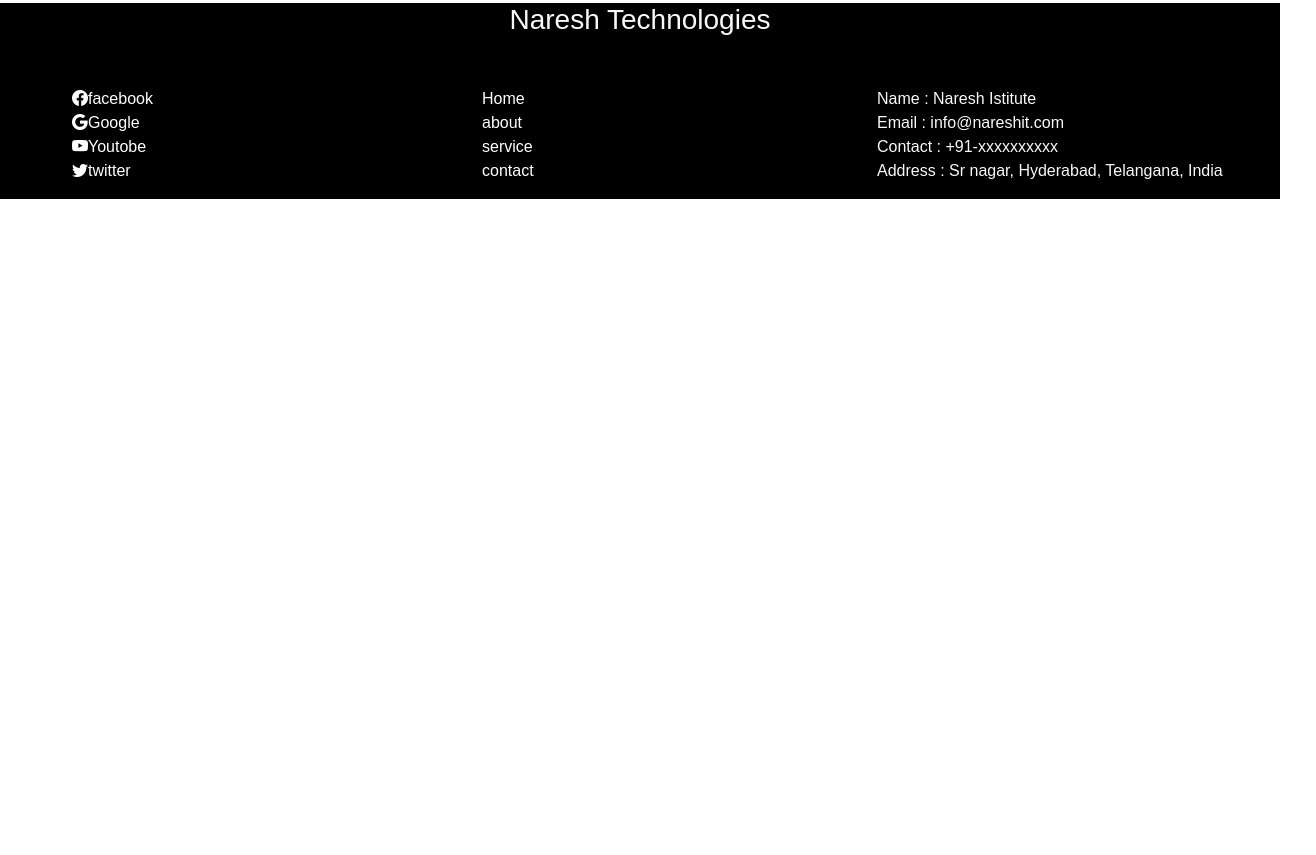
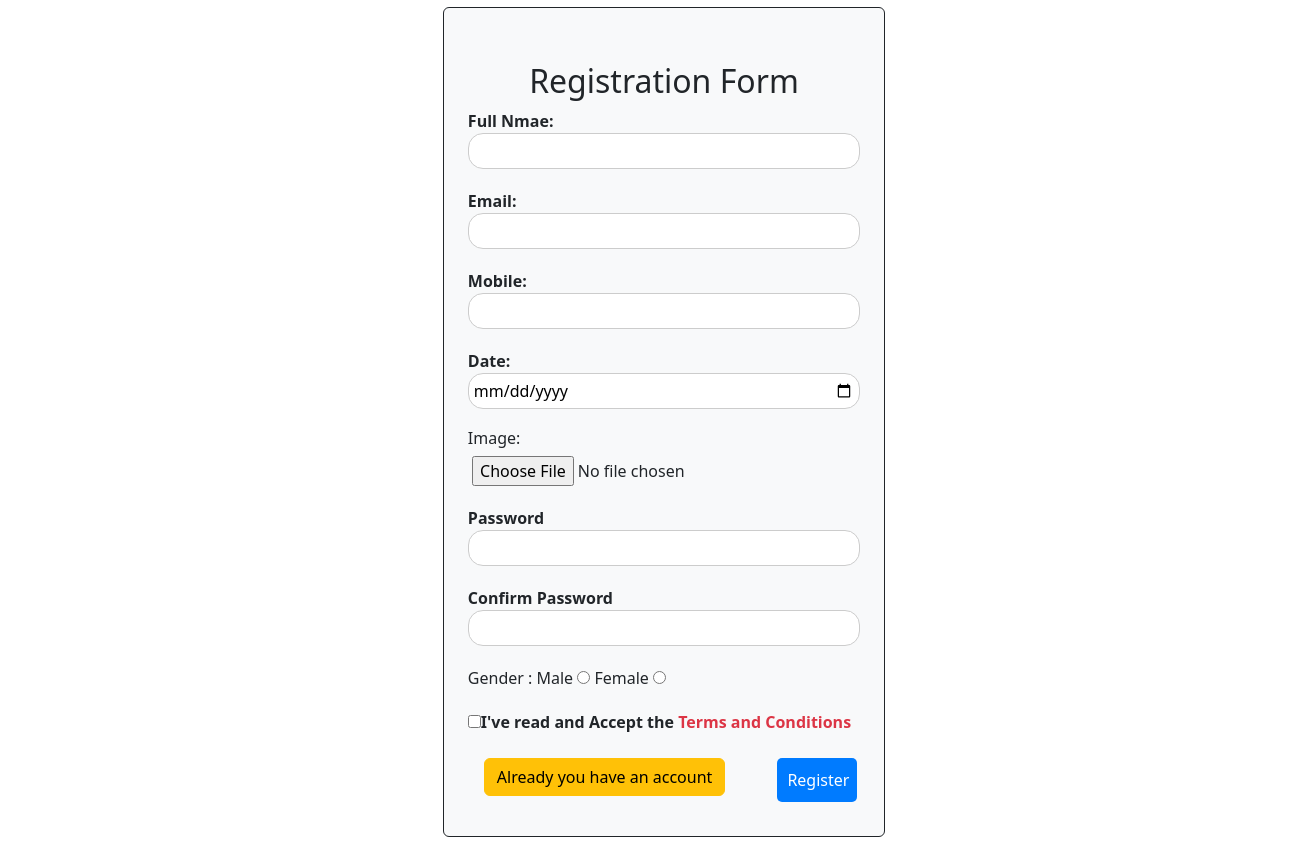
Before and after one commit to theamritraj/Naresh-it-website, a website: page register.html in a window 1280 px wide. Shown: the part 205-1060 px from the top of the page, 1316 px wide, since content can reach past the window. Before the commit the page ends 800 px from the top, so only its background shows below. Drawn offline with nearby package versions, Linux system fonts and the light colour scheme.

Commit message:
update registr

```diff
--- a/CSS/style.css
+++ b/CSS/style.css
@@ -210,3 +210,49 @@
   font-weight: bold;
   font-size: 30px;
 }
+
+
+
+
+
+
+/* registration Start*/
+h2 {
+  text-align: center;
+}
+
+.form-group {
+  margin-bottom: 20px;
+}
+
+label {
+  font-weight: bold;
+}
+
+input[type="text"],
+input[type="email"],
+input[type="mobile"],
+input[type="date"],
+input[type="password"] {
+  width: 100%;
+  padding: 5px;
+  border: 1px solid #ccc;
+  border-radius: 15px;
+  box-sizing: border-box;
+}
+
+button[type="submit"] {
+  width: 100%;
+  padding: 10px;
+  border: none;
+  border-radius: 5px;
+  background-color: #007bff;
+  color: #fff;
+  cursor: pointer;
+}
+
+button[type="submit"]:hover {
+  background-color: #0056b3;
+}
+
+/* Registration End */
--- a/register.html
+++ b/register.html
@@ -7,6 +7,10 @@
     <link rel="stylesheet" href="./node_modules/bootstrap-icons/font/bootstrap-icons.css">
     <link rel="stylesheet" href="./node_modules/bootstrap/dist/css/bootstrap.css">
     <link rel="stylesheet" href="CSS/style.css">
+    <style>
+
+
+    </style>
 </head>
 <body>
     <div>
@@ -55,6 +59,61 @@
               </nav>
 
     </div>
+
+
+    <!-- Register -->
+    <section class="d-flex justify-content-center align-content-center m-4">
+      <form class="border border-1 bg-light text-dark border-dark rounded rounded-2 p-4 w-30">
+    <h2>Registration Form</h2>
+    <form>
+      <div class="form-group">
+        <label for="username">Full Nmae:</label>
+        <input type="text" id="username" name="username" required>
+      </div>
+      <div class="form-group">
+        <label for="email">Email:</label>
+        <input type="email" id="email" name="email" required>
+      </div>
+      <div class="form-group">
+        <label for="mobile">Mobile:</label>
+        <input type="mobile" id="mobile" name="mobile" required>
+      </div>
+      <div class="form-group">
+        <label for="date">Date:</label>
+        <input type="date" id="date" name="date" required >
+      </div>
+      <div class="form-group">
+        <h6>Image:</h6>
+        <label for="file-upload" class="custom-file-upload"></label>
+        <input id="file-upload" type="file" name="file-upload" accept="image/*">
+      </div>
+      <div class="form-group">
+        <label for="password">Password</label>
+        <input type="password" id="password" name="password" required>
+      </div>
+      <div class="form-group">
+        <label for="password"> Confirm Password</label>
+        <input type="password" id="password" name="password" required>
+      </div>
+      <div class="form-group">
+       Gender : Male <input type="radio" name="myGender">
+                Female <input type="radio" name="myGender">
+      </div>
+      <div class="checkbox">
+        <label><input type="checkbox" id="terms" name="terms" required>I've read and Accept the
+              <a href="#myModal"  data-toggle="modal" data-target="" class="text-danger">Terms and Conditions</a></label>
+       </div>
+       <div class="row btngrp">
+        <div class="col-xs-8 col-sm-8 mt-4 m-3">
+         <a href="login.html"><button type="button" name="submit" class="btn btn-warning btn-md pull-left">Already you have an account</button></a>
+        </div>
+      <div class="col-xs-4 col-sm-3 mt-4">
+        <button type="submit" class="btn btn-success btn-md pull-right" id="submitbtn"><span>Register</span></button>
+      </div>
+      </div>
+  </form>
+  </section>
+  <!-- Register End -->
    <!-- Footer -->
     <div>
         <footer>
```
